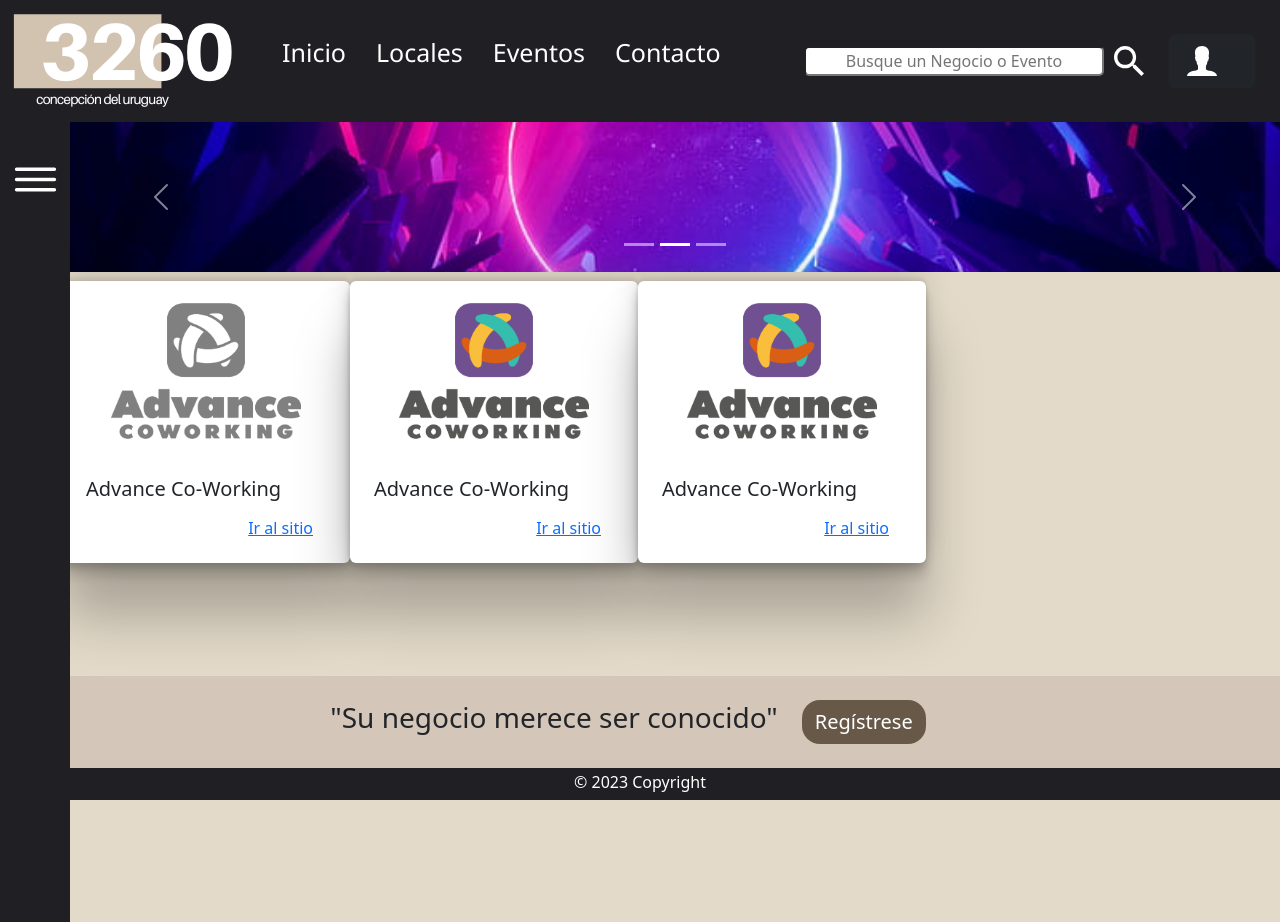
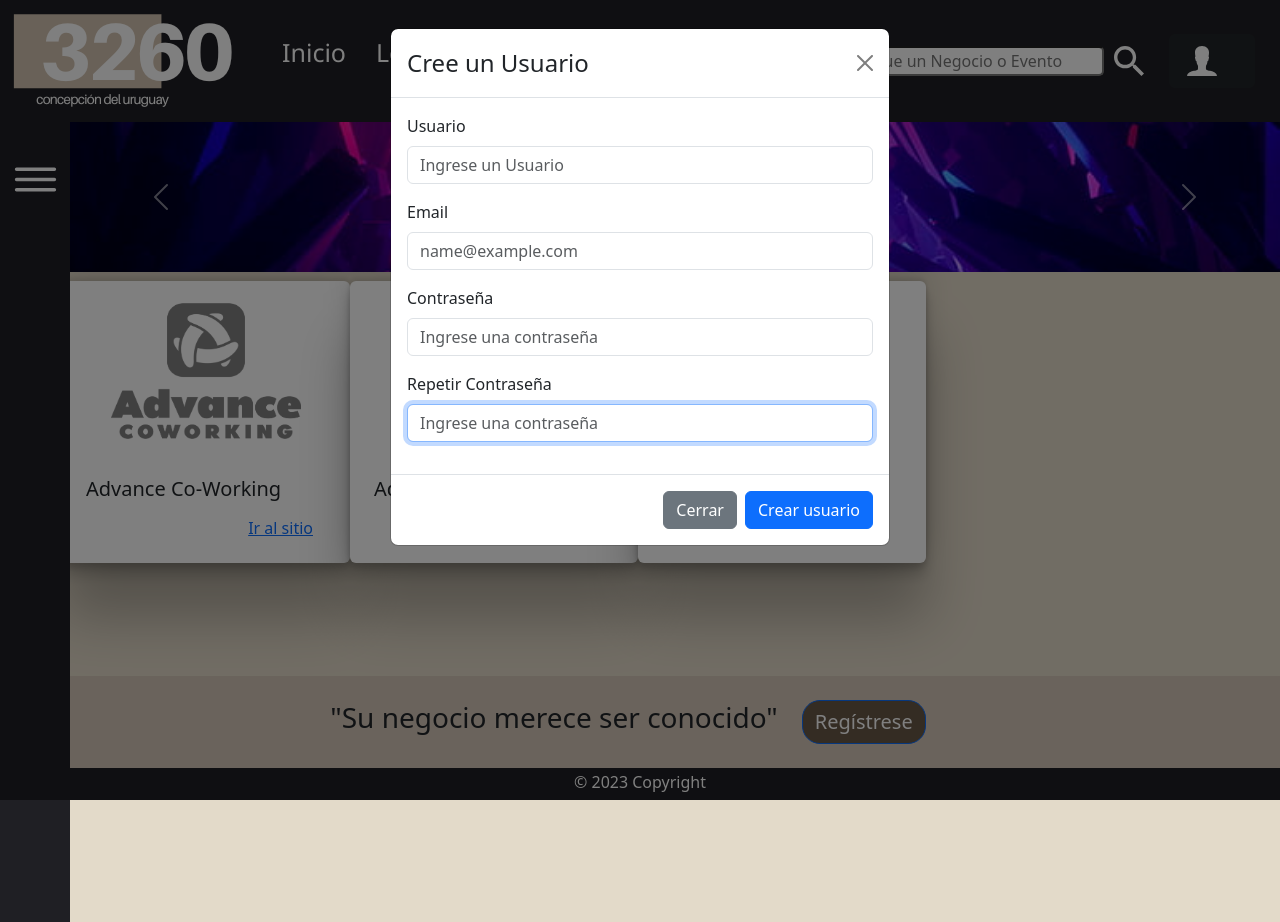
Before and after one commit to MartinGorbik/3260, a React (Create React App) app in the folder 3260-master/: page / in a window 1280 px wide. Both pictures are taken after a click on the button "Regístrese". Built offline with nearby package versions, Linux system fonts and the light colour scheme.

Commit message:
Creacion del Form Registro

```diff
--- a/3260-master/src/components/Footer.jsx
+++ b/3260-master/src/components/Footer.jsx
@@ -1,11 +1,31 @@
 import React from 'react';
+import Button from 'react-bootstrap/Button';
+import Form from 'react-bootstrap/Form';
+import Modal from 'react-bootstrap/Modal';
+import { useState } from 'react';
 import 'bootstrap/dist/css/bootstrap.min.css';
 import '../css/footer.css';
 
+const Footer = () => {
+  const [show, setShow] = useState(false);
 
-const Footer = () => {
+  const handleClose = () => setShow(false);
+  const handleShow = () => setShow(true);
 
+  const handleSubmit = (event) => {
+    event.preventDefault();
 
+    // Obtener los datos del formulario
+    const usuario = {
+      nombre: document.getElementById("usuario").value,
+      email: document.getElementById("email").value,
+      contrasena: document.getElementById("contraseña").value,
+      repetircontraseña: document.getElementById("repetircontraseña").value,
+    };
+
+    // Mostrar los datos en la consola
+    console.log(usuario);
+  };
 
   return (
     <div className="footer">
@@ -14,8 +34,9 @@ const Footer = () => {
           <div className="col d-flex justify-content-center align-items-center">
             <h3>"Su negocio merece ser conocido"</h3>
             <div className='d-flex p-4'>
-                <button type='button' className='btn' id='registro'>Regístrese
-                </button>
+                <Button type='button' className='btn' id='registro' onClick={handleShow}>
+                Regístrese
+                </Button>
             </div>
           </div>
         </div>
@@ -26,6 +47,71 @@ const Footer = () => {
         </div>
       </div>
 
+      <Modal show={show} onHide={handleClose}>
+        <Modal.Header closeButton>
+          <Modal.Title>Cree un Usuario</Modal.Title>
+        </Modal.Header>
+
+
+        <Modal.Body>
+          <Form onSubmit={handleSubmit}>
+            <Form.Group className="mb-3" id="exampleForm.ControlInput1">
+                <Form.Label>Usuario</Form.Label>
+                <Form.Control
+                  type="text"
+                  id="usuario"
+                  name="usuario"
+                  placeholder="Ingrese un Usuario"
+                  autoFocus
+                />
+              </Form.Group>
+
+              <Form.Group className="mb-3" id="exampleForm.ControlInput2">
+                <Form.Label>Email</Form.Label>
+                <Form.Control
+                  type="email"
+                  id="email"
+                  name="email"
+                  placeholder="name@example.com"
+                  autoFocus
+                />
+              </Form.Group>
+
+              <Form.Group className="mb-3" id="exampleForm.ControlInput3">
+                <Form.Label>Contraseña</Form.Label>
+                <Form.Control
+                  type="text"
+                  id="contraseña"
+                  name="contraseña"
+                  placeholder="Ingrese una contraseña"
+                  autoFocus
+                />
+              </Form.Group>
+
+              <Form.Group className="mb-3" id="exampleForm.ControlInput4">
+                <Form.Label>Repetir Contraseña</Form.Label>
+                <Form.Control
+                  type="text"
+                  id="repetircontraseña"
+                  name="repetircontraseña"
+                  placeholder="Ingrese una contraseña"
+                  autoFocus
+                />
+              </Form.Group>
+
+          </Form>
+        </Modal.Body>
+
+
+        <Modal.Footer>
+          <Button variant="secondary" onClick={handleClose}>
+            Cerrar
+          </Button>
+          <Button variant="primary" id='crear' onClick={handleSubmit}>
+            Crear usuario
+          </Button>
+        </Modal.Footer>
+      </Modal>
 
 
     </div>
```
